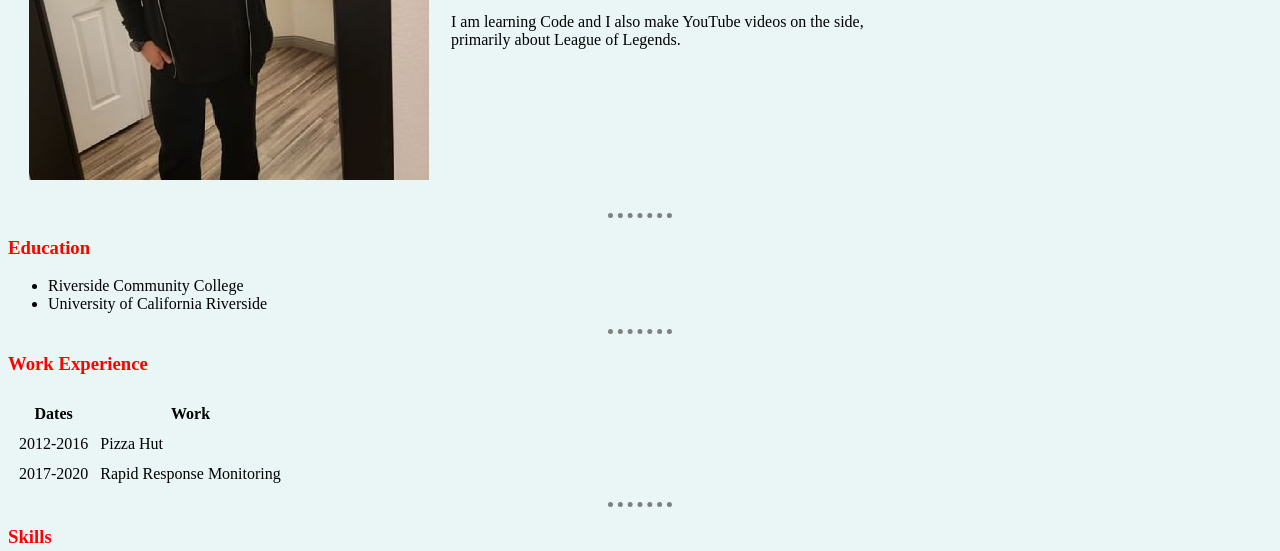
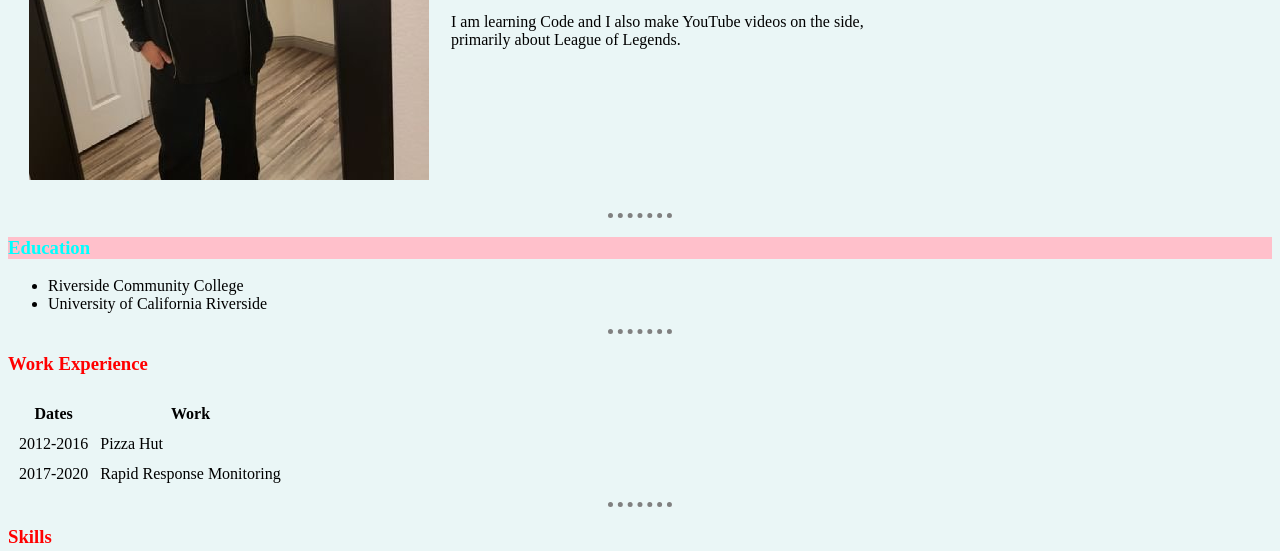
Before and after one commit to ftv017/cv, a plain HTML site: page index.html in a window 1280 px wide. In both pictures the pointer is over the element "Education". Shown: the part 249-800 px from the top of the page. Drawn offline with Linux system fonts and the light colour scheme.

Commit message:
Scaled & Icy

```diff
--- a/CSS/styles.css
+++ b/CSS/styles.css
@@ -22,3 +22,8 @@ h1:hover {
   background-color: black;
   color: yellow;
 }
+
+h3:hover {
+  background-color: pink;
+  color: cyan;
+}
```
